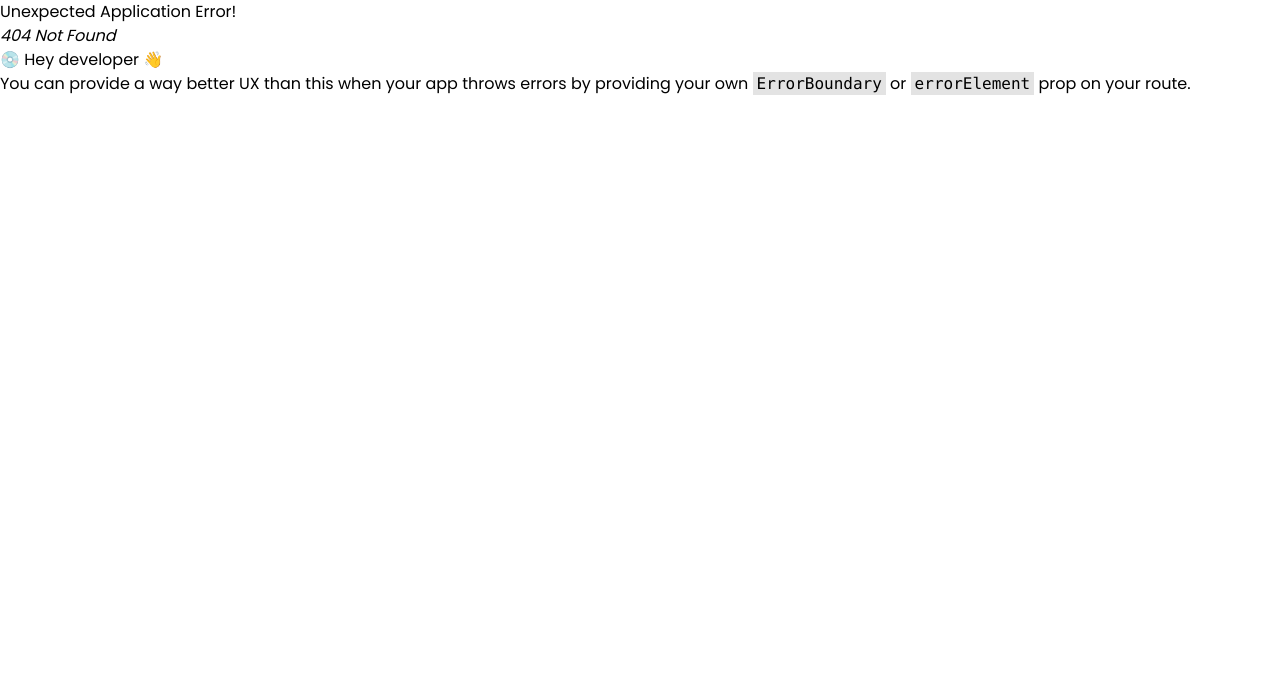
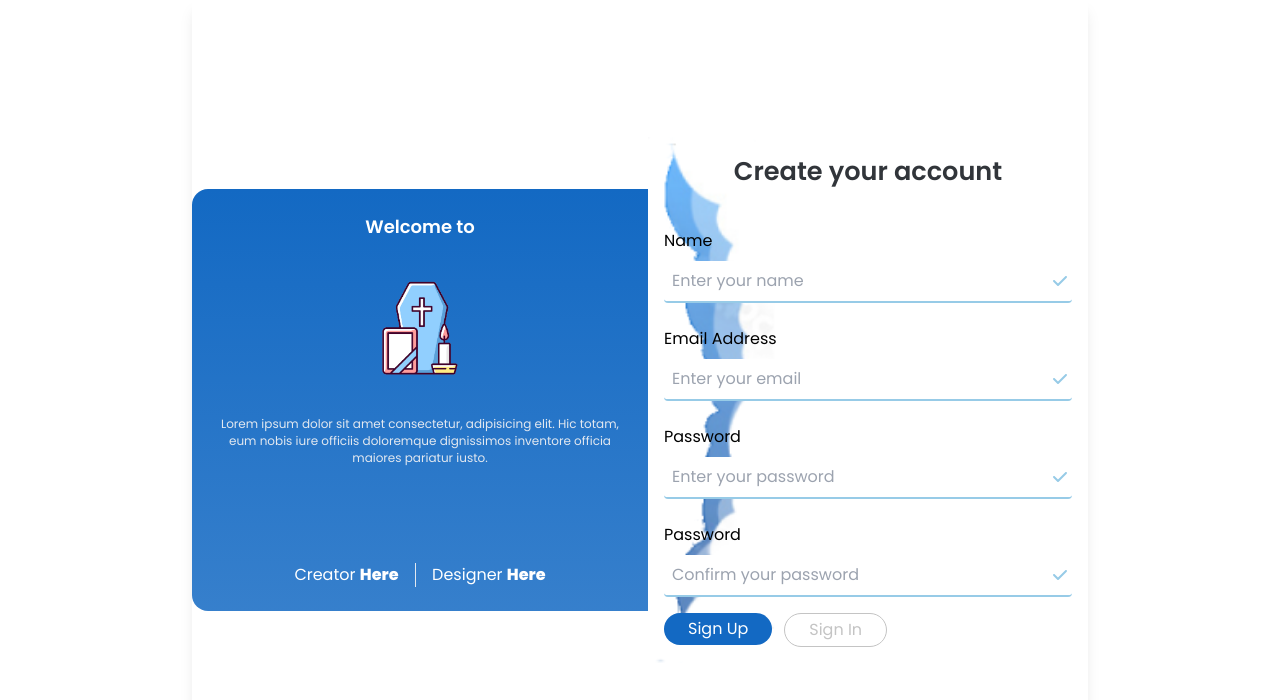
Before and after one commit to JoshuaDeveloper25/funeral-project, a React (Vite) app: page /sign-up in a window 1280 px wide. Before the commit this address had no page. Shown: the top 700 px of the page. Built offline with nearby package versions, Linux system fonts and the light colour scheme.

Commit message:
Pagina verificado y sign up funcionalidad hecha

```diff
--- a/src/components/InputForm.jsx
+++ b/src/components/InputForm.jsx
@@ -3,6 +3,7 @@ import { FaCheck } from "react-icons/fa6";
 export const InputForm = ({
   inputType,
   inputLabel,
+  inputName,
   inputPlaceholder,
   inputLabelClassName,
 }) => {
@@ -13,6 +14,7 @@ export const InputForm = ({
         className="form-input-focus form-input-normal "
         placeholder={inputPlaceholder}
         type={inputType}
+        name={inputName}
       />
       <FaCheck className="absolute top-11 right-1 text-primary-color" />
     </label>
--- a/src/main.jsx
+++ b/src/main.jsx
@@ -13,14 +13,25 @@ import "react-toastify/dist/ReactToastify.css";
 // --> 📄 Pages
 import Root from "./pages/Root";
 import SignUp from "./pages/SignUp/SignUp";
+import Verified from "./pages/Verified/Verified";
 
 const router = createBrowserRouter([
   {
     element: <Root />,
     children: [
       {
+        element: <h2>Home</h2>,
+        index: true,
+      },
+
+      {
         element: <SignUp />,
-        index: true,
+        path: "/sign-up",
+      },
+
+      {
+        element: <Verified />,
+        path: "/verified/:tokenId",
       },
     ],
   },
@@ -30,7 +41,7 @@ const queryClient = new QueryClient();
 
 ReactDOM.createRoot(document.getElementById("root")).render(
   <QueryClientProvider client={queryClient}>
-    <ToastContainer stacked />
+    <ToastContainer position="top-center" stacked />
     <RouterProvider router={router} />
   </QueryClientProvider>
 );
--- a/src/pages/SignUp/SignUp.jsx
+++ b/src/pages/SignUp/SignUp.jsx
@@ -1,14 +1,64 @@
+import getFastApiErrors from "../../utils/getFastApiErrors";
 import FastInformation from "./components/FastInformation";
+import { useMutation } from "@tanstack/react-query";
+import { toast } from "react-toastify";
 import Form from "./components/Form";
+import axios from "axios";
 
 const SignUp = () => {
+  const { mutate } = useMutation({
+    mutationFn: async (userInfo) => {
+      await axios.post(
+        `${import.meta.env.VITE_BASE_URL}/users/register`,
+        userInfo
+      );
+    },
+    onSuccess: (res) => {
+      toast.success("¡Successfully registered!");
+      console.log(res);
+    },
+    onError: (err) => {
+      toast.error(getFastApiErrors(err));
+      console.log(err);
+    },
+  });
+
+  const handleSubmit = (e) => {
+    e.preventDefault();
+
+    const userInfo = {
+      email: e?.target?.email?.value.trim(),
+      password: e?.target?.password?.value.trim(),
+      name: e?.target?.name?.value.trim(),
+    };
+
+    // Form validation
+    if (
+      [
+        userInfo?.email,
+        userInfo?.password,
+        userInfo?.name,
+        e?.target?.repeatPassword?.value,
+      ].includes("")
+    ) {
+      return toast.error("¡Fill up the blanks available!");
+    } else if (
+      e?.target?.password?.value !== e?.target?.repeatPassword?.value
+    ) {
+      return toast.error("¡Passwords are not the same!");
+    }
+
+    // Sign up user
+    mutate(userInfo);
+  };
+
   return (
     <section className="max-w-4xl mx-auto shadow-lg">
       <div className="flex justify-center items-center min-h-[100vh]">
         <FastInformation />
 
         {/* Sign Up Form */}
-        <Form />
+        <Form handleSubmit={handleSubmit} />
       </div>
     </section>
   );
--- a/src/pages/SignUp/components/Form.jsx
+++ b/src/pages/SignUp/components/Form.jsx
@@ -1,14 +1,21 @@
 import { InputForm } from "../../../components/InputForm";
 import { FaCheck } from "react-icons/fa6";
 
-const Form = () => {
+import clouds from "../../../assets/clouds.png";
+
+const Form = ({ handleSubmit }) => {
   return (
-    <form className="flex-1 p-4 rounded-e-2xl bg-white">
+    <form
+      onSubmit={handleSubmit}
+      className={`flex-1 p-4 rounded-e-2xl bg-no-repeat bg-cover`}
+      style={{ backgroundImage: `url(${clouds})` }}
+    >
       <h2 className="text-center heading-title text-[1.6rem] mb-10">
         Create your account
       </h2>
 
       <InputForm
+        inputName={"name"}
         inputType={"text"}
         inputLabel={"Name"}
         inputPlaceholder={"Enter your name"}
@@ -16,6 +23,7 @@ const Form = () => {
       />
 
       <InputForm
+        inputName={"email"}
         inputType={"email"}
         inputLabel={"Email Address"}
         inputPlaceholder={"Enter your email"}
@@ -23,9 +31,18 @@ const Form = () => {
       />
 
       <InputForm
-        inputType={"password"}
+        inputName={"password"}
+        inputType={"text"}
         inputLabel={"Password"}
         inputPlaceholder={"Enter your password"}
+        inputLabelClassName={"relative mb-6 block"}
+      />
+
+      <InputForm
+        inputName={"repeatPassword"}
+        inputType={"text"}
+        inputLabel={"Password"}
+        inputPlaceholder={"Confirm your password"}
         inputLabelClassName={"relative"}
       />
 
--- /dev/null
+++ b/src/pages/Verified/Verified.jsx
@@ -0,0 +1,23 @@
+import { Link, useParams } from "react-router-dom";
+import { useQuery } from "@tanstack/react-query";
+import axios from "axios";
+
+import VerifyingContent from "./components/VerifyingContent";
+
+const Verified = () => {
+  const params = useParams();
+
+  const { isPending, error } = useQuery({
+    queryKey: ["confirmToken"],
+    queryFn: async () =>
+      await axios.get(
+        `${
+          import.meta.env.VITE_BASE_URL
+        }/users/confirm-account/:tokenId?tokenId=${params?.tokenId}`
+      ),
+  });
+
+  return <VerifyingContent isPending={isPending} error={error} />;
+};
+
+export default Verified;
--- /dev/null
+++ b/src/pages/Verified/components/VerifyingContent.jsx
@@ -0,0 +1,68 @@
+import logo from "../../../assets/funeral-logo.png";
+import { Link } from "react-router-dom";
+
+const VerifyingContent = ({ isPending, error }) => {
+  return (
+    <section className="flex justify-center items-center min-h-[100vh]">
+      <div className="max-w-2xl shadow-2xl border p-5 rounded-lg">
+        <img
+          loading="lazy"
+          decoding="async"
+          className="w-52 mx-auto"
+          src={logo}
+        />
+        {isPending ? (
+          <>
+            <h2 className="text-4xl font-medium text-center text-primary-color my-4">
+              Your account is being verified...
+            </h2>
+
+            <p className="text-center text-2xl text-primary-color font-bold">
+              We care about your security!
+            </p>
+          </>
+        ) : error ? (
+          <>
+            <h2 className="text-4xl font-medium mt-10 text-center text-primary-color">
+              Invalid token
+            </h2>
+
+            <p className="text-center my-5 text-2xl text-primary-color">
+              We care about your security!
+            </p>
+
+            <div className="text-center">
+              <Link
+                className="text-center text-primary-color underline text-lg"
+                to={`/sign-up`}
+              >
+                Sign Up
+              </Link>
+            </div>
+          </>
+        ) : (
+          <>
+            <h2 className="text-4xl font-medium text-center text-primary-color">
+              Your account has been verified!
+            </h2>
+
+            <p className="text-center my-5 text-2xl text-primary-colour/70">
+              We care about your security!
+            </p>
+
+            <div className="text-center">
+              <Link
+                className="text-center text-primary-colour text-lg"
+                to={`/`}
+              >
+                Log In
+              </Link>
+            </div>
+          </>
+        )}
+      </div>
+    </section>
+  );
+};
+
+export default VerifyingContent;
--- /dev/null
+++ b/src/utils/getFastApiErrors.js
@@ -0,0 +1,32 @@
+function getFastApiErrors(error) {
+  let errorMessage = "";
+
+  const allowedStatusCodes = [400, 401, 404, 409];
+
+  if (error.response) {
+    if (allowedStatusCodes.includes(error.response.status)) {
+      console.log("1");
+      errorMessage = error.response.data.detail;
+    } else {
+      console.log("2");
+
+      let nameString = error.response.data.detail[0]["loc"][1];
+      errorMessage = error.response.data.detail[0]["msg"].replace(
+        /String|value|Field/g,
+        nameString
+      );
+    }
+  } else if (error.request) {
+    console.log("3");
+    console.log(error.message);
+    errorMessage = `${error.message}: No se recibió respuesta del servidor`;
+  } else {
+    console.log("4");
+    console.log("Error de configuración de la solicitud", error.message);
+    errorMessage = error.message;
+  }
+
+  return errorMessage;
+}
+
+export default getFastApiErrors;
```
Also changed, not shown: src/assets/clouds.png (added).
